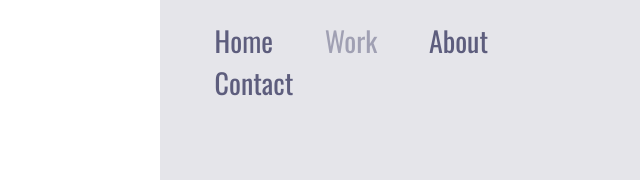
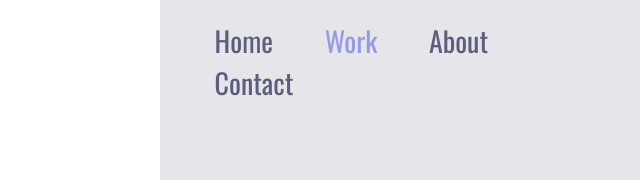
Before and after one commit to R0n4kkj/Primeiro-Commit-Mobile, a plain HTML site: page projeto2.html in a window 1280 px wide. In both pictures the pointer is over the link "Work". Shown: the top 180 px of the page, 640-1280 px from the left. Drawn offline with nearby package versions, Linux system fonts and the light colour scheme.

Commit message:
mudanças no feedback da página

```diff
--- a/projeto2.css
+++ b/projeto2.css
@@ -27,6 +27,10 @@ header :nth-child(2) {
     opacity: 0.40;
 }
 
+header :nth-child(2):hover {
+    opacity: 100%;
+    color:#9499EA;
+}
 
 a {
     margin-right: 48px;
@@ -76,13 +80,13 @@ button {
 }
 
 button:hover {
-    opacity: 65%;
+    width: 264px;
+    height: 60px;
+    border-radius: 34px;
 }
 
 button:active {
-    width: 264px;
-    height: 60px;
-    border-radius: 34px;
+   opacity:65%;
 }
 
 img {
@@ -213,8 +217,4 @@ img {
         top:10px;
         left: 16vw;
     }
-
-
-
-
 }
```
